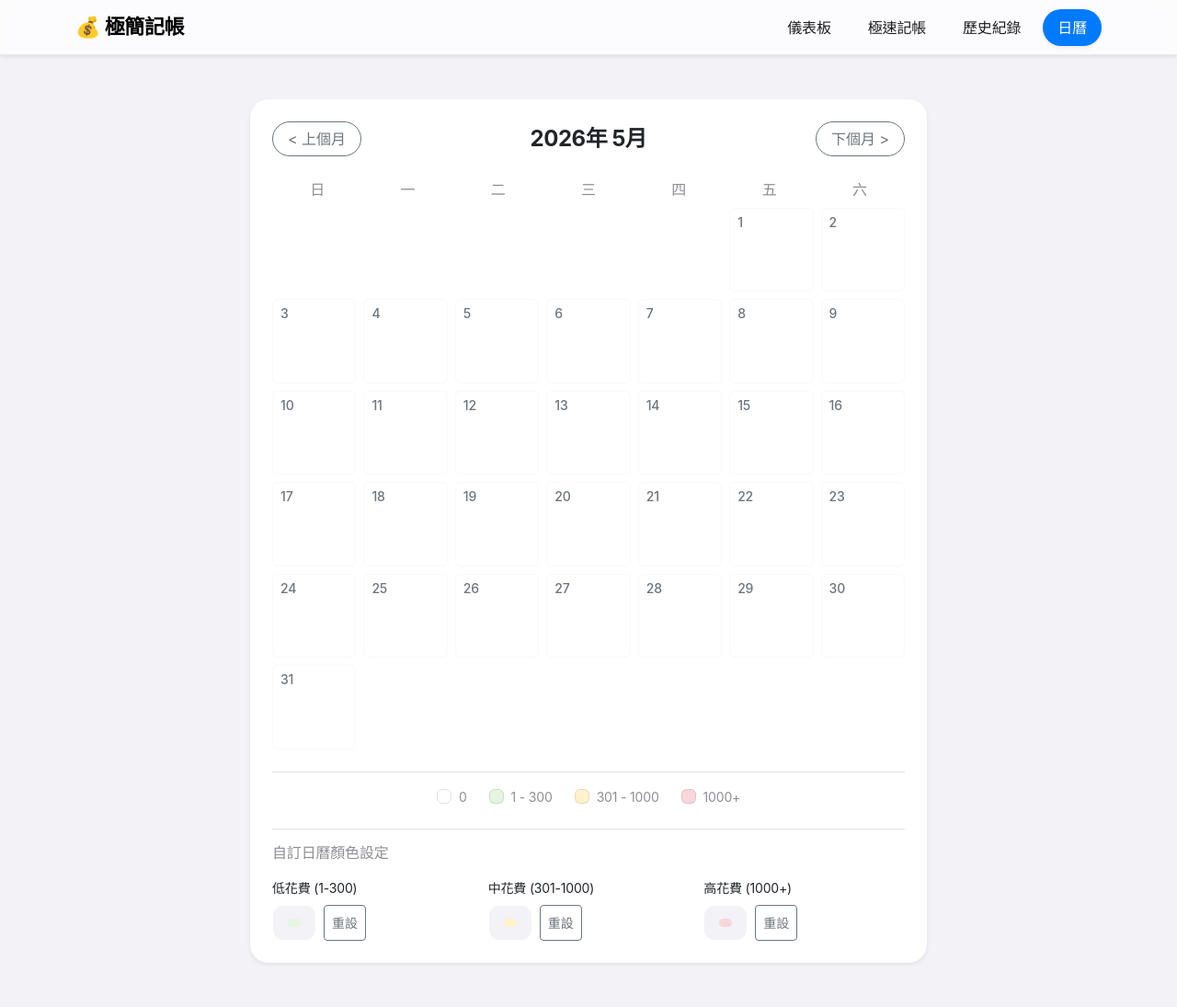
After one commit to ni1220/expense-tracker, a Flask app: page /calendar in a window 1280 px wide. The commit adds this page. Shown: the whole page at 92% size. Run offline with Flask 3, Linux system fonts and the light colour scheme; data that the repository does not hold is empty.

Commit message:
Add calendar and customizable color settings

```diff
--- a/app.py
+++ b/app.py
@@ -43,6 +43,30 @@ def history():
     conn.close()
 
     return render_template('history.html', transactions=transactions)
+
+@app.route('/calendar')
+def calendar_view():
+    return render_template('calendar.html')
+
+@app.route('/api/calendar-data')
+def calendar_data():
+    month_str = request.args.get('month', datetime.today().strftime('%Y-%m'))
+    conn = get_db_connection()
+
+    expenses = conn.execute('''
+        SELECT date, SUM(amount) as total
+        FROM transactions
+        WHERE type = 'expense' AND date LIKE ?
+        GROUP BY date
+    ''', (month_str + '%',)).fetchall()
+
+    conn.close()
+
+    data = {}
+    for row in expenses:
+        data[row['date']] = row['total']
+
+    return jsonify(data)
 
 @app.route('/api/transactions', methods=['POST'])
 def create_transaction():
--- a/static/css/style.css
+++ b/static/css/style.css
@@ -233,3 +233,65 @@ h1, h2, h3, h4, h5 {
 .toast-body {
     font-weight: 500;
 }
+
+/* Calendar CSS Variables */
+:root {
+  --color-spend-low: #E5F5E0;
+  --color-spend-mid: #FFF2CC;
+  --color-spend-high: #F8D7DA;
+}
+
+/* Calendar Grid */
+.grid-7-cols {
+    display: grid;
+    grid-template-columns: repeat(7, 1fr);
+}
+
+.calendar-day {
+    aspect-ratio: 1;
+    font-size: 14px;
+    min-height: 0;
+    overflow: hidden;
+}
+
+.calendar-amount {
+    white-space: nowrap;
+    overflow: hidden;
+    text-overflow: ellipsis;
+    width: 100%;
+    text-align: center;
+}
+
+@media (max-width: 576px) {
+    .calendar-day {
+        font-size: 12px;
+    }
+    .calendar-amount {
+        font-size: 10px !important;
+        margin-top: 2px !important;
+    }
+    #calendarBody {
+        gap: 4px !important;
+    }
+}
+
+.calendar-day.empty {
+    background-color: transparent !important;
+    border: none !important;
+}
+
+/* Heatmap Colors (Dynamically driven by variables) */
+.bg-spend-low {
+    background-color: var(--color-spend-low) !important;
+}
+.bg-spend-mid {
+    background-color: var(--color-spend-mid) !important;
+}
+.bg-spend-high {
+    background-color: var(--color-spend-high) !important;
+    color: var(--apple-red) !important;
+}
+
+.color-box {
+    border: 1px solid rgba(0,0,0,0.1);
+}
--- a/templates/base.html
+++ b/templates/base.html
@@ -30,6 +30,9 @@
                     <li class="nav-item">
                         <a class="nav-link px-3 rounded-pill fw-medium {% if request.path == '/history' %}bg-primary text-white shadow-sm{% endif %}" href="/history">歷史紀錄</a>
                     </li>
+                    <li class="nav-item">
+                        <a class="nav-link px-3 rounded-pill fw-medium {% if request.path == '/calendar' %}bg-primary text-white shadow-sm{% endif %}" href="/calendar">日曆</a>
+                    </li>
                 </ul>
             </div>
         </div>
--- /dev/null
+++ b/templates/calendar.html
@@ -0,0 +1,205 @@
+{% extends "base.html" %}
+
+{% block content %}
+<div class="row justify-content-center">
+    <div class="col-md-8">
+        <div class="card border-0 shadow-sm mt-4">
+            <div class="card-body p-4">
+                <div class="d-flex justify-content-between align-items-center mb-4">
+                    <button class="btn btn-outline-secondary rounded-pill px-3" id="prevMonth">&lt; 上個月</button>
+                    <h4 class="card-title m-0 fw-bold" id="currentMonthLabel"></h4>
+                    <button class="btn btn-outline-secondary rounded-pill px-3" id="nextMonth">下個月 &gt;</button>
+                </div>
+
+                <div class="calendar-header grid-7-cols text-center fw-medium text-muted mb-2">
+                    <div>日</div><div>一</div><div>二</div><div>三</div><div>四</div><div>五</div><div>六</div>
+                </div>
+
+                <div class="calendar-grid grid-7-cols gap-2" id="calendarBody">
+                    <!-- Days will be generated by JS -->
+                </div>
+
+                <div class="mt-4 pt-3 border-top d-flex justify-content-center gap-4 text-muted small" id="legendContainer">
+                    <div class="d-flex align-items-center gap-2">
+                        <div class="color-box bg-white border rounded" style="width: 16px; height: 16px;"></div> 0
+                    </div>
+                    <div class="d-flex align-items-center gap-2">
+                        <div class="color-box bg-spend-low rounded" style="width: 16px; height: 16px;"></div> 1 - 300
+                    </div>
+                    <div class="d-flex align-items-center gap-2">
+                        <div class="color-box bg-spend-mid rounded" style="width: 16px; height: 16px;"></div> 301 - 1000
+                    </div>
+                    <div class="d-flex align-items-center gap-2">
+                        <div class="color-box bg-spend-high rounded" style="width: 16px; height: 16px;"></div> 1000+
+                    </div>
+                </div>
+
+                <!-- Color Settings Section -->
+                <div class="mt-4 pt-3 border-top">
+                    <h6 class="text-muted mb-3"><i class="bi bi-palette"></i> 自訂日曆顏色設定</h6>
+                    <div class="row g-3">
+                        <div class="col-md-4">
+                            <label class="form-label small">低花費 (1-300)</label>
+                            <div class="d-flex gap-2">
+                                <input type="color" class="form-control form-control-color" id="colorLow" value="#E5F5E0" title="Choose your color">
+                                <button class="btn btn-sm btn-outline-secondary" onclick="resetColor('low')">重設</button>
+                            </div>
+                        </div>
+                        <div class="col-md-4">
+                            <label class="form-label small">中花費 (301-1000)</label>
+                            <div class="d-flex gap-2">
+                                <input type="color" class="form-control form-control-color" id="colorMid" value="#FFF2CC" title="Choose your color">
+                                <button class="btn btn-sm btn-outline-secondary" onclick="resetColor('mid')">重設</button>
+                            </div>
+                        </div>
+                        <div class="col-md-4">
+                            <label class="form-label small">高花費 (1000+)</label>
+                            <div class="d-flex gap-2">
+                                <input type="color" class="form-control form-control-color" id="colorHigh" value="#F8D7DA" title="Choose your color">
+                                <button class="btn btn-sm btn-outline-secondary" onclick="resetColor('high')">重設</button>
+                            </div>
+                        </div>
+                    </div>
+                </div>
+            </div>
+        </div>
+    </div>
+</div>
+{% endblock %}
+
+{% block scripts %}
+<script>
+    // Default colors
+    const defaultColors = {
+        low: '#E5F5E0',
+        mid: '#FFF2CC',
+        high: '#F8D7DA'
+    };
+
+    // Load colors from localStorage or use defaults
+    function loadColors() {
+        const root = document.documentElement;
+
+        const low = localStorage.getItem('calendarColorLow') || defaultColors.low;
+        const mid = localStorage.getItem('calendarColorMid') || defaultColors.mid;
+        const high = localStorage.getItem('calendarColorHigh') || defaultColors.high;
+
+        document.getElementById('colorLow').value = low;
+        document.getElementById('colorMid').value = mid;
+        document.getElementById('colorHigh').value = high;
+
+        applyColors(low, mid, high);
+    }
+
+    // Apply colors to CSS variables
+    function applyColors(low, mid, high) {
+        const root = document.documentElement;
+        root.style.setProperty('--color-spend-low', low);
+        root.style.setProperty('--color-spend-mid', mid);
+        root.style.setProperty('--color-spend-high', high);
+    }
+
+    // Save color when input changes
+    function setupColorListeners() {
+        document.getElementById('colorLow').addEventListener('input', (e) => {
+            const color = e.target.value;
+            localStorage.setItem('calendarColorLow', color);
+            applyColors(color, document.getElementById('colorMid').value, document.getElementById('colorHigh').value);
+        });
+
+        document.getElementById('colorMid').addEventListener('input', (e) => {
+            const color = e.target.value;
+            localStorage.setItem('calendarColorMid', color);
+            applyColors(document.getElementById('colorLow').value, color, document.getElementById('colorHigh').value);
+        });
+
+        document.getElementById('colorHigh').addEventListener('input', (e) => {
+            const color = e.target.value;
+            localStorage.setItem('calendarColorHigh', color);
+            applyColors(document.getElementById('colorLow').value, document.getElementById('colorMid').value, color);
+        });
+    }
+
+    // Reset color to default
+    window.resetColor = function(level) {
+        if(level === 'low') {
+            document.getElementById('colorLow').value = defaultColors.low;
+            localStorage.setItem('calendarColorLow', defaultColors.low);
+        } else if(level === 'mid') {
+            document.getElementById('colorMid').value = defaultColors.mid;
+            localStorage.setItem('calendarColorMid', defaultColors.mid);
+        } else if(level === 'high') {
+            document.getElementById('colorHigh').value = defaultColors.high;
+            localStorage.setItem('calendarColorHigh', defaultColors.high);
+        }
+        applyColors(
+            document.getElementById('colorLow').value,
+            document.getElementById('colorMid').value,
+            document.getElementById('colorHigh').value
+        );
+    };
+
+    document.addEventListener('DOMContentLoaded', function() {
+        loadColors();
+        setupColorListeners();
+
+        let currentDate = new Date();
+
+        function renderCalendar() {
+            const year = currentDate.getFullYear();
+            const month = currentDate.getMonth(); // 0-11
+            const monthStr = `${year}-${String(month + 1).padStart(2, '0')}`;
+
+            document.getElementById('currentMonthLabel').textContent = `${year}年 ${month + 1}月`;
+
+            // Fetch data for the month
+            fetch(`/api/calendar-data?month=${monthStr}`)
+                .then(res => res.json())
+                .then(data => {
+                    const calendarBody = document.getElementById('calendarBody');
+                    calendarBody.innerHTML = '';
+
+                    const firstDay = new Date(year, month, 1).getDay();
+                    const daysInMonth = new Date(year, month + 1, 0).getDate();
+
+                    // Empty slots for days before first day of month
+                    for (let i = 0; i < firstDay; i++) {
+                        calendarBody.innerHTML += `<div class="calendar-day empty"></div>`;
+                    }
+
+                    // Days of month
+                    for (let d = 1; d <= daysInMonth; d++) {
+                        const dateStr = `${monthStr}-${String(d).padStart(2, '0')}`;
+                        const total = data[dateStr] || 0;
+
+                        let colorClass = 'bg-white border border-light';
+                        if (total > 1000) colorClass = 'bg-spend-high shadow-sm border-0';
+                        else if (total > 300) colorClass = 'bg-spend-mid shadow-sm border-0';
+                        else if (total > 0) colorClass = 'bg-spend-low shadow-sm border-0';
+
+                        const amountHtml = total > 0 ? `<div class="calendar-amount small mt-2 fw-bold opacity-75">$${total}</div>` : '';
+
+                        calendarBody.innerHTML += `
+                            <div class="calendar-day rounded p-1 p-md-2 d-flex flex-column justify-content-between align-items-center ${colorClass}" style="transition: all 0.2s; cursor: pointer;" onclick="window.location.href='/add?date=${dateStr}'">
+                                <div class="fw-medium text-secondary w-100 text-start" style="line-height: 1;">${d}</div>
+                                ${amountHtml}
+                            </div>
+                        `;
+                    }
+                });
+        }
+
+        document.getElementById('prevMonth').addEventListener('click', () => {
+            currentDate.setMonth(currentDate.getMonth() - 1);
+            renderCalendar();
+        });
+
+        document.getElementById('nextMonth').addEventListener('click', () => {
+            currentDate.setMonth(currentDate.getMonth() + 1);
+            renderCalendar();
+        });
+
+        renderCalendar();
+    });
+</script>
+{% endblock %}
```
